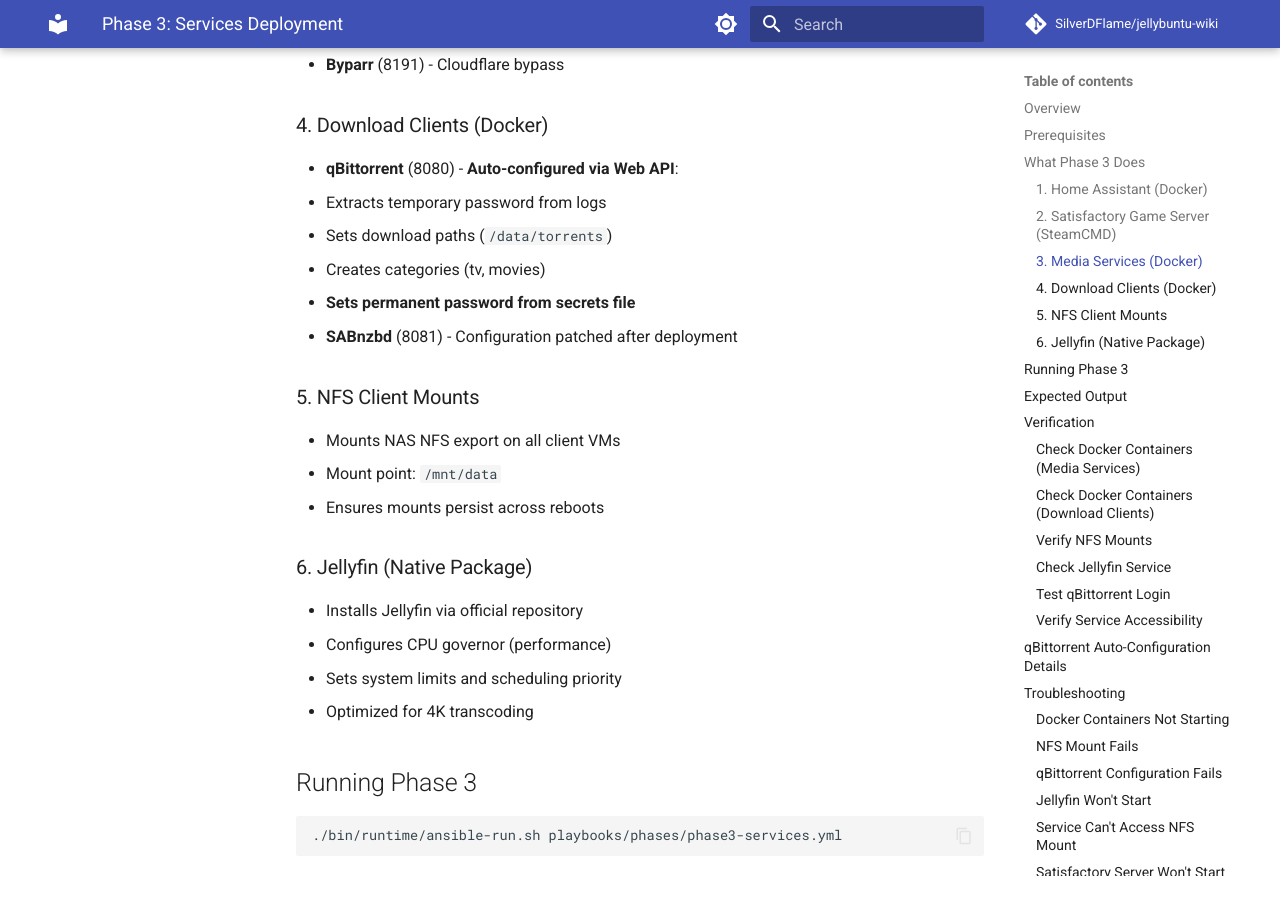
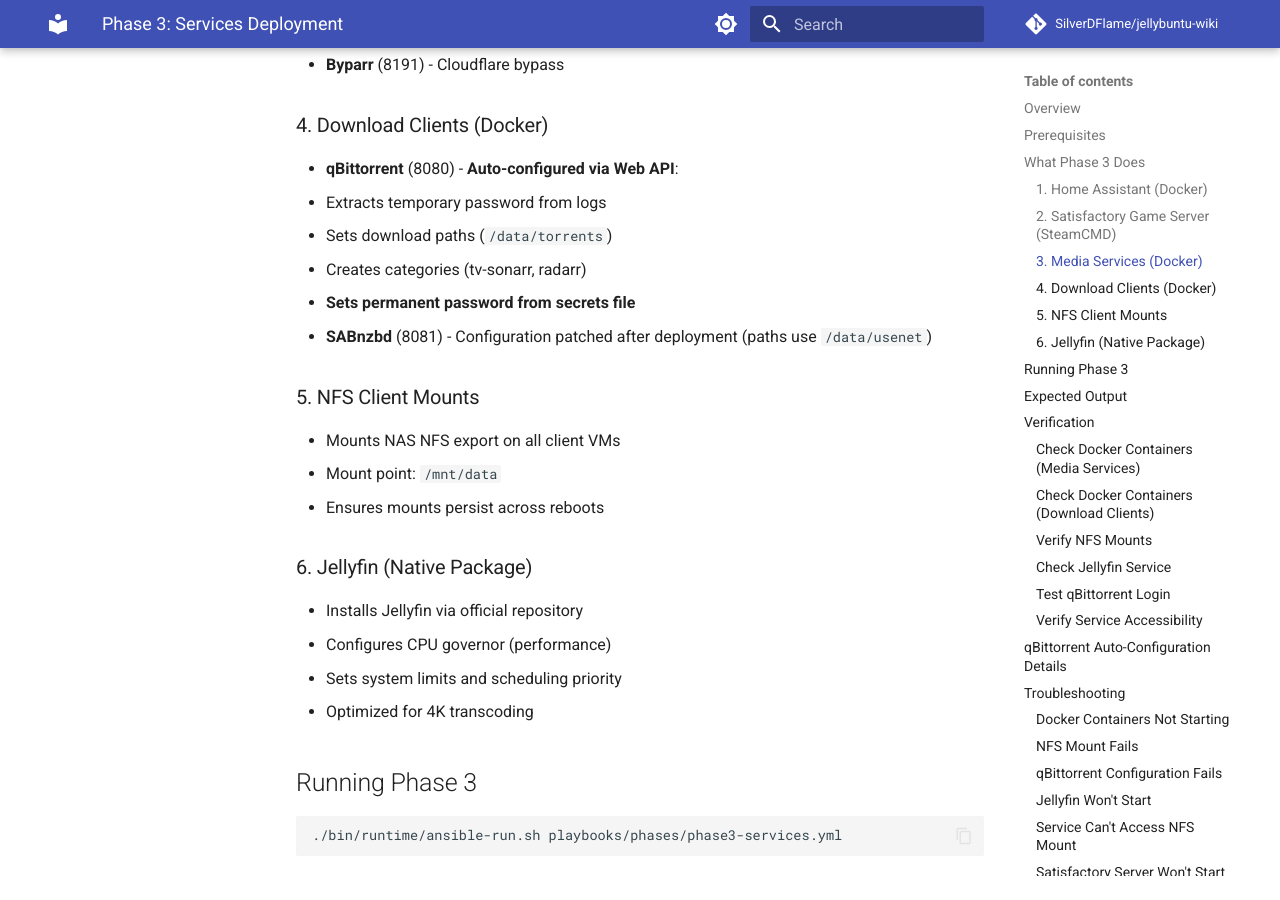
Before and after one commit to SilverDFlame/jellybuntu-wiki, an MkDocs documentation site: the page built from docs/deployment/phase3-services.md, in a window 1280 px wide and 900 px high, scrolled down 1290 px. Built offline with MkDocs 1.6.1 and Material for MkDocs 9.7.7, drawn with Linux system fonts in a browser that asks for light colours; comment, search, counter and statistics services are not loaded; some of the changed text lies outside the part shown.

Commit message:
docs: Document BindsTo dependency fix and download client path changes
Add BindsTo= systemd directive documentation for restart propagation
between dependent service pairs (tdarr-node/tdarr-server,
qbittorrent/gluetun, woodpecker-agent/woodpecker-server). Update
qBittorrent category names from tv/movies to tv-sonarr/radarr and
document SABnzbd /data/usenet paths.

Co-Authored-By: Claude Opus 4.6 <noreply@anthropic.com>

```diff
--- a/docs/deployment/phase3-services.md
+++ b/docs/deployment/phase3-services.md
@@ -46,9 +46,9 @@ Deploys modular Docker Compose stack:
 - **qBittorrent** (8080) - **Auto-configured via Web API**:
   - Extracts temporary password from logs
   - Sets download paths (`/data/torrents`)
-  - Creates categories (tv, movies)
+  - Creates categories (tv-sonarr, radarr)
   - **Sets permanent password from secrets file**
-- **SABnzbd** (8081) - Configuration patched after deployment
+- **SABnzbd** (8081) - Configuration patched after deployment (paths use `/data/usenet`)
 
 ### 5. NFS Client Mounts
 
@@ -199,12 +199,12 @@ Phase 3 automatically configures qBittorrent via Web API:
 3. **Authenticate** via API using temp password
 4. **Configure Preferences**:
    - Save path: `/data/torrents`
-   - Incomplete path: `/data/torrents/incomplete`
+   - Temp path: `/data/torrents/incomplete`
    - Enable pre-allocation
    - Enable incomplete file extension
 5. **Create Categories**:
-   - `tv` → `/data/torrents/tv`
-   - `movies` → `/data/torrents/movies`
+   - `tv-sonarr` → `/data/torrents/tv-sonarr`
+   - `radarr` → `/data/torrents/radarr`
 6. **Set Permanent Password** from `vault_services_admin_password`
 7. **Logout** from API
 
```
Also changed, not shown: docs/configuration/service-endpoints.md (+12 -1 lines).
